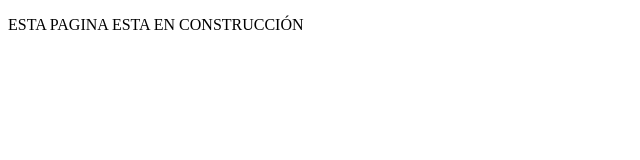
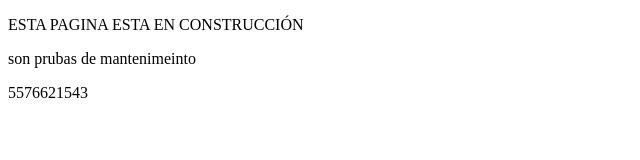
Before and after one commit to otolentino/tpruebauno, a plain HTML site: page index.html in a window 1280 px wide. Shown: the whole page, without its empty margins (0-640 px from the left). Drawn offline with Linux system fonts and the light colour scheme.

Commit message:
se nexa nuevo texto

```diff
--- a/index.html
+++ b/index.html
@@ -4,6 +4,8 @@
     <meta charset="utf-8">
     <title>tolentino pagina 2</title>
     <p>ESTA PAGINA ESTA EN CONSTRUCCIÓN</p>
+    <p>son prubas de mantenimeinto</p>
+    <p>5576621543</p>
   </head>
   <body>
 
```
